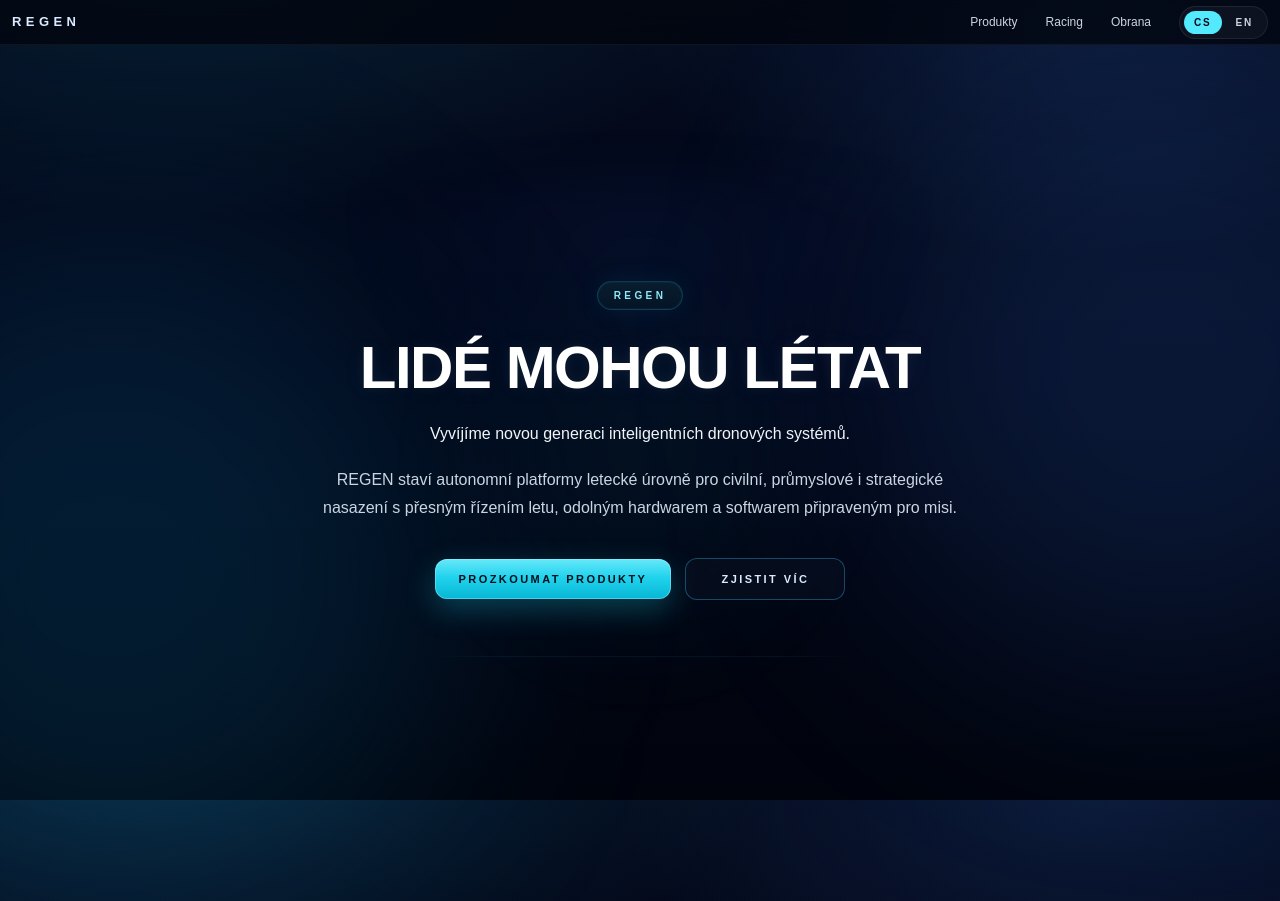
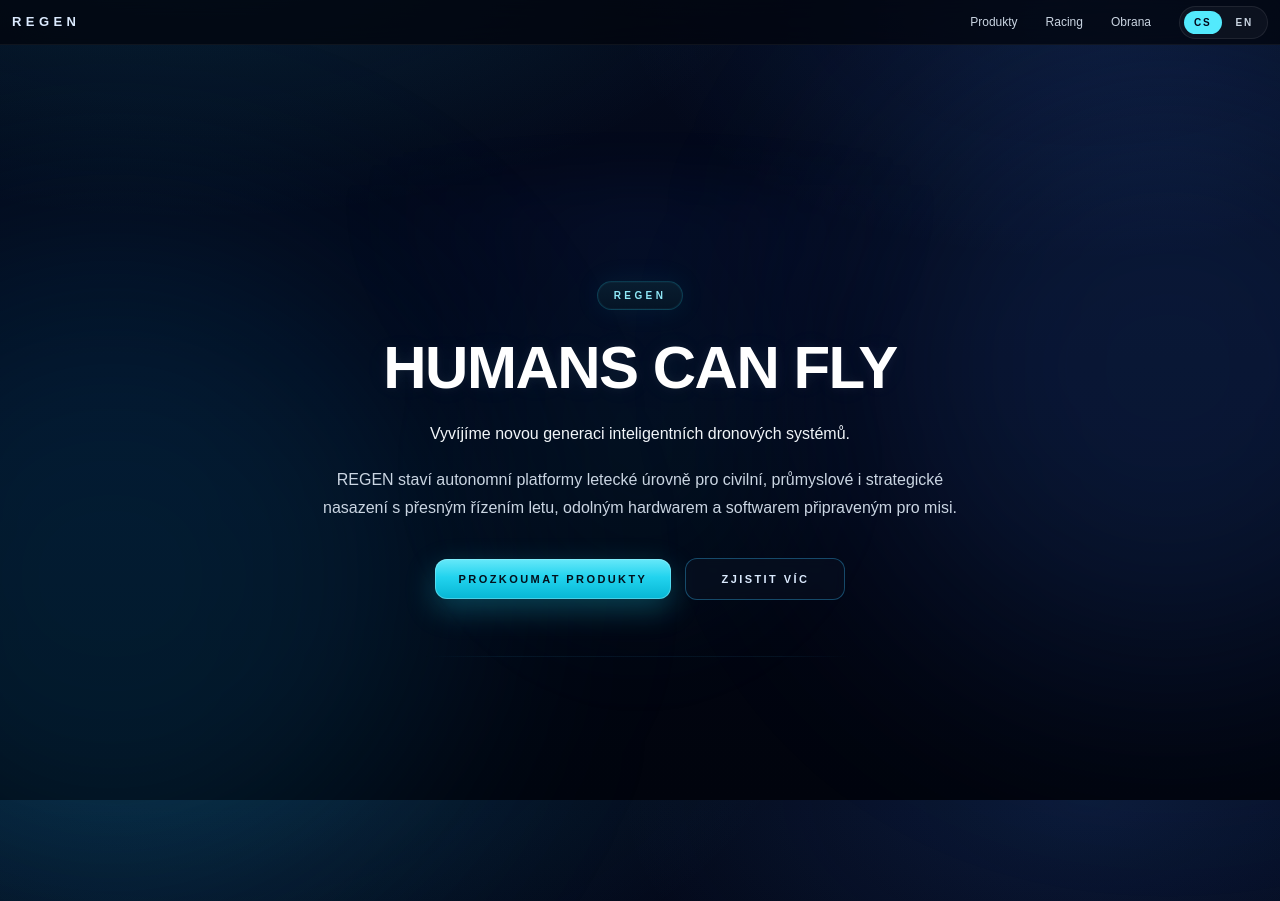
Before and after one commit to richard12386/regen-drone-website, a Next.js app: page / in a window 1280 px wide. Built offline with nearby package versions, Linux system fonts and the light colour scheme.

Commit message:
Keep hero slogan consistent across languages

```diff
--- a/src/app/page.tsx
+++ b/src/app/page.tsx
@@ -8,7 +8,7 @@ export default function Page() {
 
   const copy = {
     cs: {
-      title: "Lidé mohou létat",
+      title: "Humans Can Fly",
       lead: "Vyvíjíme novou generaci inteligentních dronových systémů.",
       body:
         "REGEN staví autonomní platformy letecké úrovně pro civilní, průmyslové i strategické nasazení s přesným řízením letu, odolným hardwarem a softwarem připraveným pro misi.",
```
